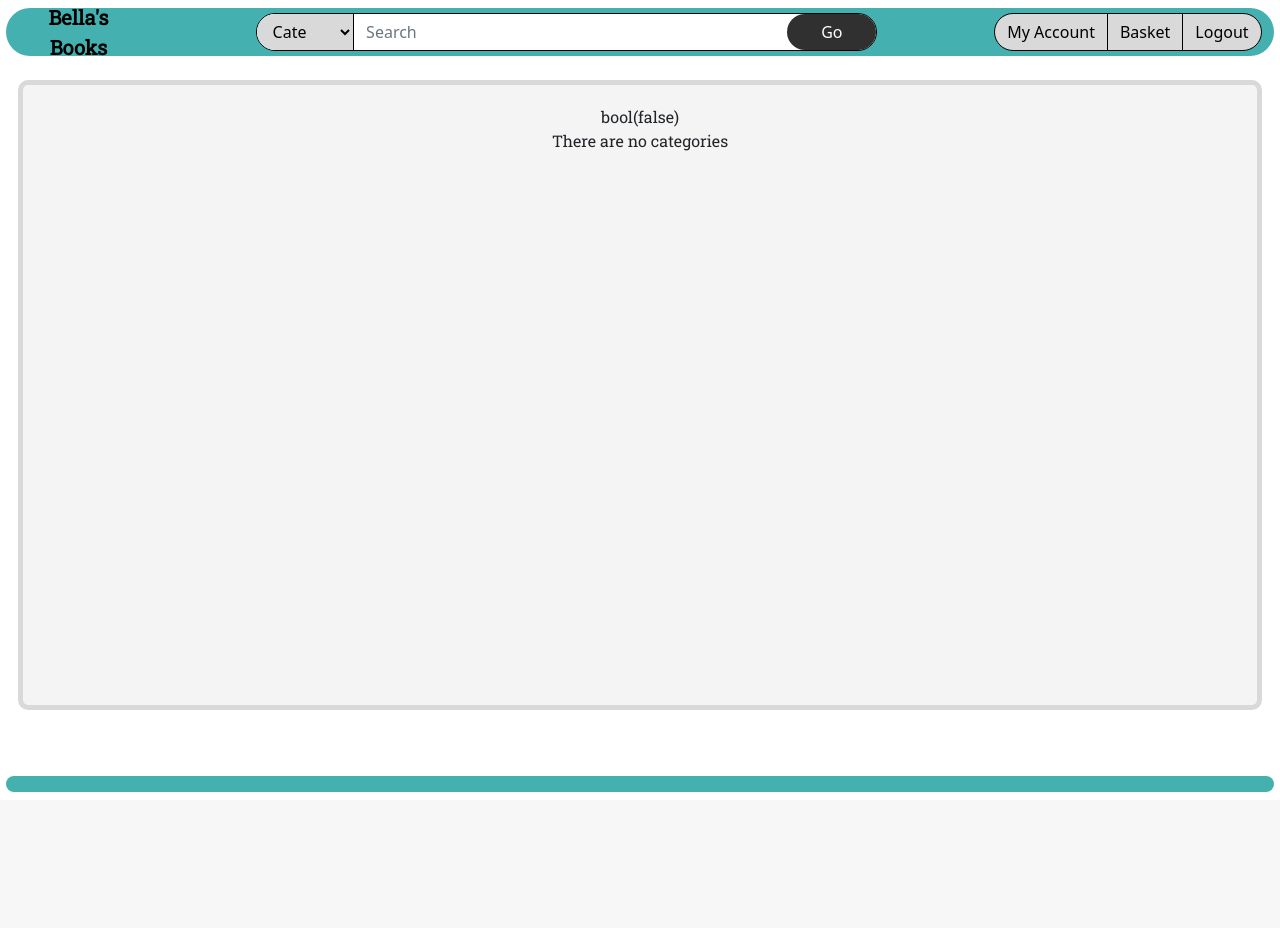
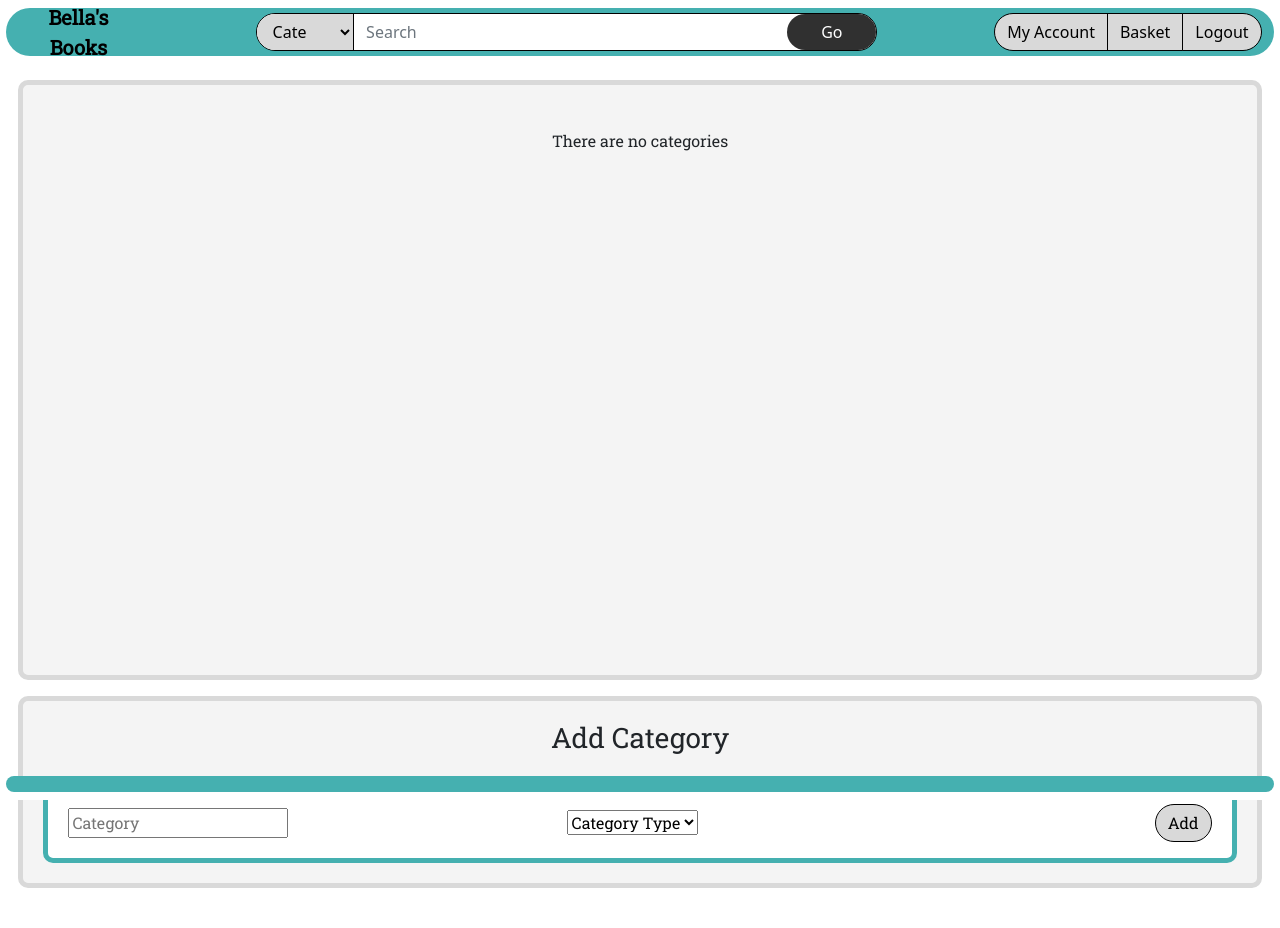
Before and after one commit to HenryW-C/bookshop, a PHP site: page /categories.php in a window 1280 px wide. Before the commit the page ends 792 px from the top, so only its background shows below. Run offline with PHP 8.4, Linux system fonts and the light colour scheme; the visitor is signed in with stand-in values (Sample User, id 1); data that the repository does not hold is empty.

Commit message:
category management finished

```diff
--- a/categories.php
+++ b/categories.php
@@ -66,6 +66,7 @@ if (!isset($_SESSION['Email'])) {
     </div>
 
     <!-- body of website -->
+    <div class="basket">
         <div class="main">
             <div class="container-fluid mt-5">
                 <div class="row">
@@ -74,28 +75,32 @@ if (!isset($_SESSION['Email'])) {
                         <div class="custom-column">
                             <?php
                                 // fetch all categories
-                            $stmt = $conn->prepare("SELECT * FROM tblCategories ORDER BY category ASC");
+                                $stmt = $conn->prepare("SELECT * FROM tblCategories ORDER BY categoryType, Category");
                                 $stmt->execute();
                                 $categoryData = $stmt->fetch(PDO::FETCH_ASSOC);
-                            var_dump($categoryData);
                                 // sets variable to determine if there are categories
                                 if ($categoryData) {
-                                $categoryData = 1;
+                                    $categoryFull = 1;
                                 }
                                 else {
-                                $categoryData = 0;
+                                    $categoryFull = 0;
                                 }
-                            if ($categoryData == 1) {
+                                if ($categoryFull == 1) {
                                     // if there are categories, they are displayed
                                     echo ('<h2>Categories:</h2>');
                                     do {
                                         // row to fill the width of the page
-                                    echo('<div class="custom-row">');
+                                        echo('<div class="custom-row" style="height:10vh">');
                                             echo ('<div class="left-content">'); // image on left of page
-
+                                                echo ('<h3>'.$categoryData['category'].'</h3>');
                                             echo ('</div>');
-                                        echo ('<div class="title">');
-
+                                            echo ('<div class="category-type">');
+                                                if ($categoryData['categoryType'] == 1) {
+                                                    echo ('<h3>Subject</h3>');
+                                                }
+                                                else {
+                                                    echo ('<h3>Level</h3>');
+                                                }
                                             echo ('</div>');
                                             echo ('<div class="remove">');
                                                 echo ('<a class="link" href="removecategory.php?categoryID=' . $categoryData["categoryID"] .'">X</a>');
@@ -110,6 +115,26 @@ if (!isset($_SESSION['Email'])) {
                         </div>
                     </div>
                 </div>
+                <p></p>
+                <div class="custom-column" style="min-height:15vh;">
+                    <h3>Add Category</h3>
+                    <form action="addcategory.php" method="post">
+                        <div class="custom-row" style="height:10vh">
+                            <div class="left-content">
+                                <input type="text" name="category" placeholder="Category" required>
+                            </div>
+                            <div class="category-type" >
+                                <select name="categoryType" required>
+                                    <option value="" disabled selected hidden>Category Type</option>
+                                    <option value="1">Subject</option>
+                                    <option value="0">Level</option>
+                                </select>
+                            </div>
+                            <input class="btn btn-primary" type="submit" value="Add">
+                        </div>
+                    </form>
+                </div>
+            </div>
         </div>
     </div>
 
--- a/stylesheet.css
+++ b/stylesheet.css
@@ -341,7 +341,9 @@
 
 /* basket left content (image) */
 .left-content {
-  flex: 0;
+  display: flex;
+  align-items: center;
+  justify-content: center;
 }
 
 /* custom row image */
@@ -379,6 +381,14 @@
   width: 30vw;
 }
 
+/* basket name */
+.category-type {
+  flex: 3;
+  margin-right: 40%;
+  text-align: right;
+  width: 30vw;
+}
+
 /* basket price */
 .price {
   flex: 3;
@@ -392,8 +402,7 @@
 
 /* basket remove button */
 .remove {
-  flex: 5;
-  margin-left: 40%;
+  margin-right: 5%;
   font-size: 50pt;
 }
 
```
Also changed, not shown: addcategory.php (added, +14 -0 lines), removecategory.php (added, +13 -0 lines). Lines whose indentation alone changed are shown as unchanged.
